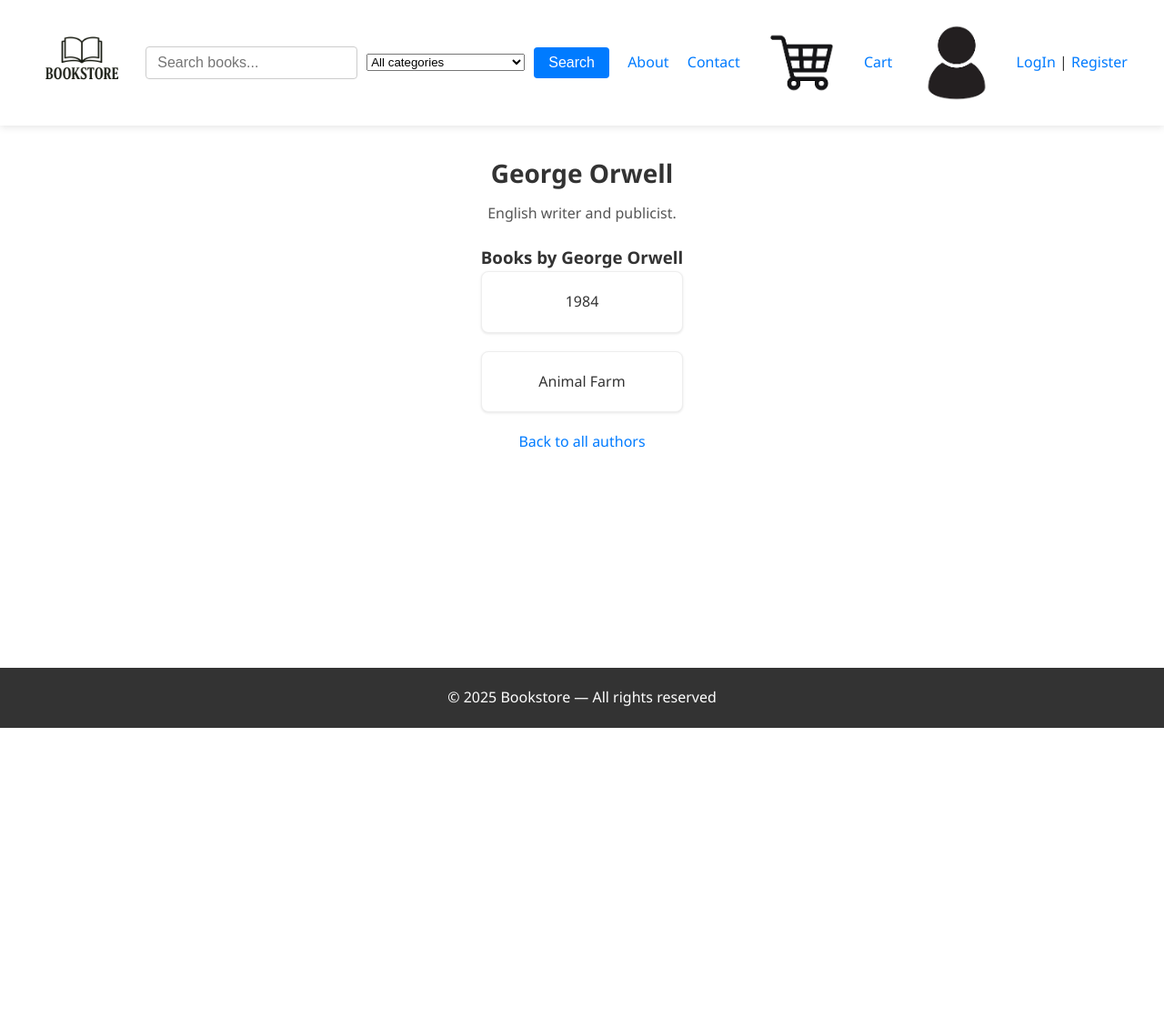
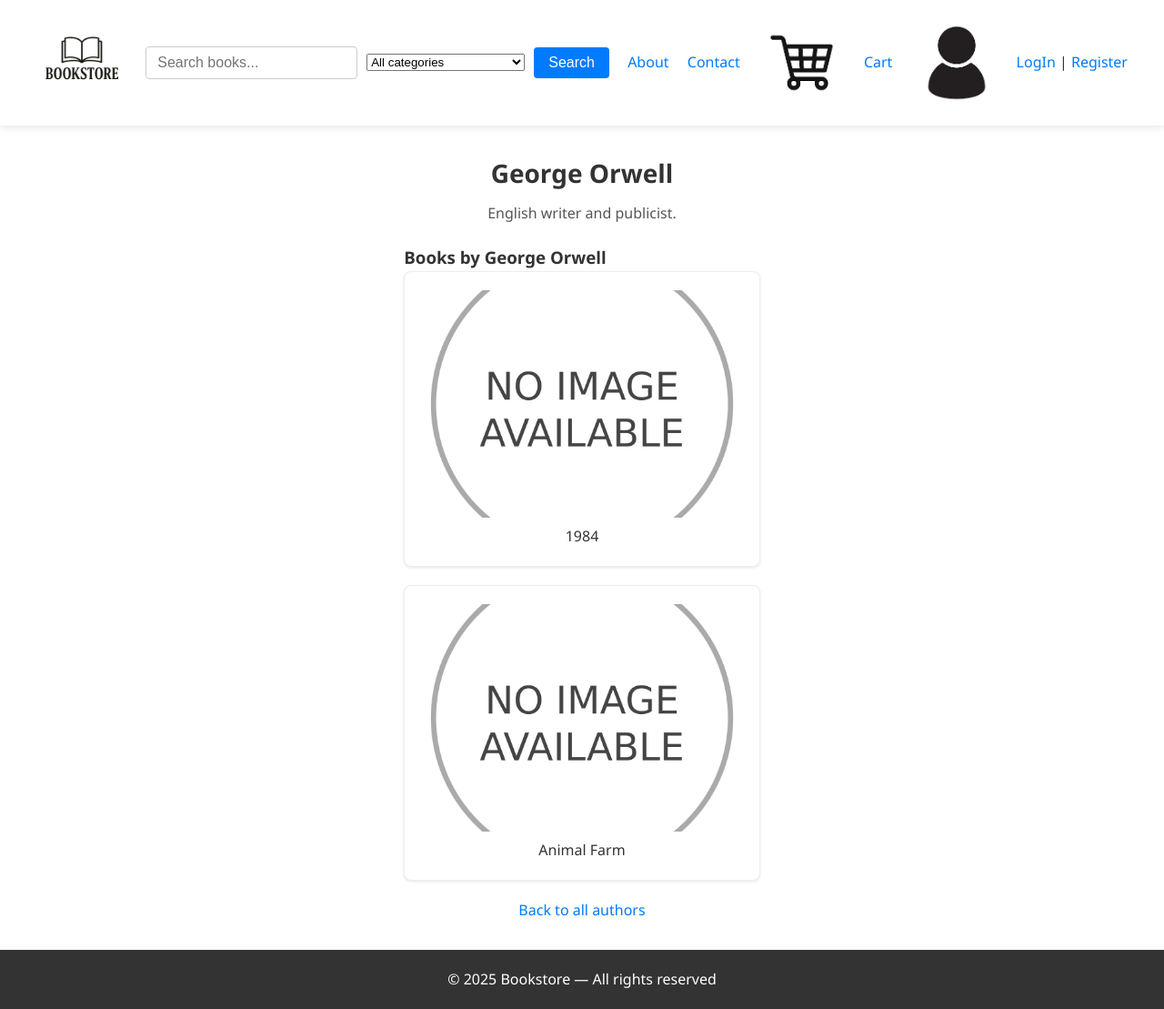
Before and after one commit to AraDarbinyan/BookStore, a Django app: page /authors/1/ in a window 1280 px wide. Shown: the whole page at 91% size. Before the commit the page ends 800 px from the top, so only its background shows below. Run offline with Django 5.2, Linux system fonts and the light colour scheme; data comes from the database, SQL or seed files in the repository; data that the repository does not hold is empty.

Commit message:
photos of books now available on author_detail page

```diff
--- a/store/static/store/css/author_detail.css
+++ b/store/static/store/css/author_detail.css
@@ -45,3 +45,10 @@
     text-decoration: none;
     font-weight: 500;
 }
+
+.book-card img {
+    width: 100%;
+    height: auto;
+    max-height: 250px;
+    object-fit: cover;
+}
--- a/store/templates/store/author_detail.html
+++ b/store/templates/store/author_detail.html
@@ -20,6 +20,11 @@
         {% for book in books %}
             <div class="book-card">
                 <a href="{% url 'book_detail' book.id %}">
+                    {% if book.photos.first %}
+                        <img src="{{ book.photos.first.image.url }}" alt="{{ book.title }} cover" class="book-cover">
+                    {% else %}
+                        <img src="{% static 'store/images/No_image_available.png' %}" alt="No image" class="book-cover">
+                    {% endif %}
                     {{ book.title }}
                 </a>
             </div>
```
